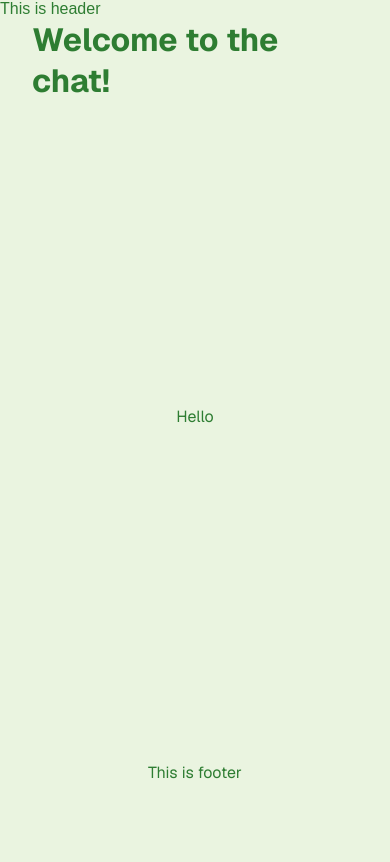
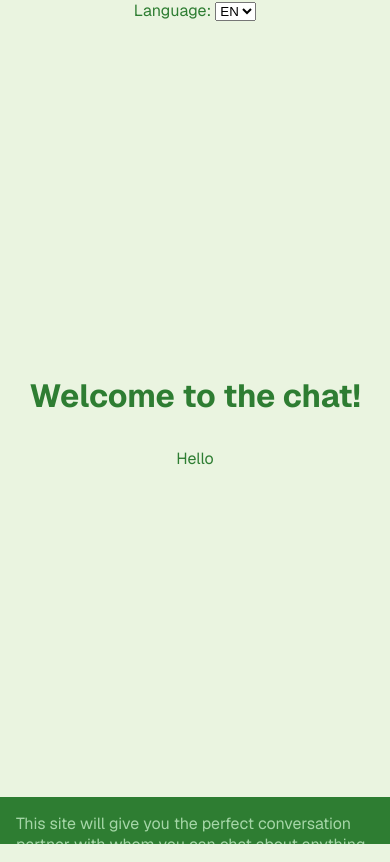
Before and after one commit to nadiiahonchar1/langchain-bot, a Next.js app in the folder frontend/: page /en in a window 390 px wide. Built offline with nearby package versions, Linux system fonts and the light colour scheme.

Commit message:
add language switcher

```diff
--- a/frontend/app/[lang]/dictionaries/de.json
+++ b/frontend/app/[lang]/dictionaries/de.json
@@ -1,4 +1,5 @@
 {
   "welcomeMessage": "Willkommen im Chat!",
-  "sendButton": "Schicken"
+  "sendButton": "Schicken",
+  "footerMessage": "Diese Seite bietet Ihnen den perfekten Gesprächspartner, mit dem Sie über alles chatten können"
 }
--- a/frontend/app/[lang]/dictionaries/en.json
+++ b/frontend/app/[lang]/dictionaries/en.json
@@ -1,4 +1,5 @@
 {
   "welcomeMessage": "Welcome to the chat!",
-  "sendButton": "Send"
+  "sendButton": "Send",
+  "footerMessage": "This site will give you the perfect conversation partner with whom you can chat about anything"
 }
--- a/frontend/app/[lang]/dictionaries/es.json
+++ b/frontend/app/[lang]/dictionaries/es.json
@@ -1,4 +1,5 @@
 {
   "welcomeMessage": "¡Bienvenidos al chat!",
-  "sendButton": "Enviar"
+  "sendButton": "Enviar",
+  "footerMessage": "Este sitio te brindará el interlocutor perfecto con quien podrás charlar sobre cualquier tema"
 }
--- a/frontend/app/[lang]/dictionaries/fr.json
+++ b/frontend/app/[lang]/dictionaries/fr.json
@@ -1,4 +1,5 @@
 {
   "welcomeMessage": "Bienvenue sur le chat!",
-  "sendButton": "Envoyer"
+  "sendButton": "Envoyer",
+  "footerMessage": "Ce site vous donnera l'interlocuteur idéal avec qui vous pourrez discuter de tout"
 }
--- a/frontend/app/[lang]/dictionaries/uk.json
+++ b/frontend/app/[lang]/dictionaries/uk.json
@@ -1,4 +1,5 @@
 {
   "welcomeMessage": "Вітаємо у чаті!",
-  "sendButton": "Надіслати"
+  "sendButton": "Надіслати",
+  "footerMessage": "Цей сайт подарує вам ідеального співрозмовника, з яким можна потеревенити про будь-що"
 }
--- a/frontend/app/[lang]/layout.tsx
+++ b/frontend/app/[lang]/layout.tsx
@@ -1,6 +1,8 @@
 import type { Metadata } from "next";
 import { Geist, Geist_Mono } from "next/font/google";
 import "../globals.css";
+import { getDictionary } from "./dictionaries";
+import LanguageSwitcher from "../components/LanguageSwitcher";
 
 const geistSans = Geist({
   variable: "--font-geist-sans",
@@ -34,11 +36,17 @@ export default async function RootLayout({
   children: React.ReactNode;
   params: Promise<{ lang: "uk" | "en" | "es" | "fr" | "de" }>;
 }>) {
+  const { lang } = await params;
+  const dict = await getDictionary(lang);
+
   return (
     <html lang={(await params).lang}>
-      <body className={`${geistSans.variable} ${geistMono.variable}`}>
-        <header>This is header</header>
+      <body className={`${geistSans.variable} ${geistMono.variable} page`}>
+        <header>
+          <LanguageSwitcher />
+        </header>
         {children}
+        <footer>{dict.footerMessage}</footer>
       </body>
     </html>
   );
--- a/frontend/app/[lang]/page.tsx
+++ b/frontend/app/[lang]/page.tsx
@@ -1,21 +1,5 @@
 import styles from "./page.module.css";
 import { getDictionary } from "./dictionaries";
-
-// export default async function Home({
-//   params,
-// }: {
-//   params: { lang: "uk" | "en" | "es" | "fr" | "de" };
-// }) {
-//   const dict = await getDictionary(params.lang);
-//   return (
-//     <div className={styles.page}>
-//       {/* <header>This is header</header> */}
-//       <h1>{dict.welcomeMessage}</h1>
-//       <main className={styles.main}>Hello</main>
-//       <footer className={styles.footer}>This is footer</footer>
-//     </div>
-//   );
-// }
 
 export default async function Home({
   params,
@@ -25,11 +9,11 @@ export default async function Home({
   const { lang } = await params;
   const dict = await getDictionary(lang);
   return (
-    <div className={styles.page}>
-      {/* <header>This is header</header> */}
-      <h1>{dict.welcomeMessage}</h1>
-      <main className={styles.main}>Hello</main>
-      <footer className={styles.footer}>This is footer</footer>
+    <div>
+      <main className={styles.main}>
+        <h1>{dict.welcomeMessage}</h1>
+        <p>Hello</p>
+      </main>
     </div>
   );
 }
--- /dev/null
+++ b/frontend/app/components/LanguageSwitcher.tsx
@@ -0,0 +1,39 @@
+"use client";
+
+import { usePathname, useRouter } from "next/navigation";
+import { useTransition } from "react";
+
+const languages = ["uk", "en", "es", "fr", "de"];
+
+export default function LanguageSwitcher() {
+  const pathname = usePathname();
+  const router = useRouter();
+  const [isPending, startTransition] = useTransition();
+
+  const currentLang = pathname.split("/")[1];
+
+  const handleChange = (e: React.ChangeEvent<HTMLSelectElement>) => {
+    const newLang = e.target.value;
+    const segments = pathname.split("/");
+    segments[1] = newLang;
+    const newPath = segments.join("/");
+
+    startTransition(() => {
+      router.push(newPath);
+    });
+  };
+
+  return (
+    <div>
+      <label htmlFor="language">Language: </label>
+      <select id="language" value={currentLang} onChange={handleChange}>
+        {languages.map((lang) => (
+          <option key={lang} value={lang}>
+            {lang.toUpperCase()}
+          </option>
+        ))}
+      </select>
+      {isPending && <span>Loading...</span>}
+    </div>
+  );
+}
--- a/frontend/app/globals.css
+++ b/frontend/app/globals.css
@@ -31,3 +31,49 @@ a {
   color: inherit;
   text-decoration: none;
 }
+
+.page {
+  display: grid;
+  grid-template-rows: 20px 1fr 20px;
+  align-items: center;
+  justify-items: center;
+  min-height: 100svh;
+  gap: 64px;
+  font-family: var(--font-geist-sans);
+}
+
+footer {
+  grid-row-start: 3;
+  display: flex;
+  gap: 24px;
+  background: var(--text);
+  color: var(--border);
+  width: 100%;
+  padding: 1rem;
+  justify-content: center;
+}
+
+footer a {
+  display: flex;
+  align-items: center;
+  gap: 8px;
+}
+
+footer img {
+  flex-shrink: 0;
+}
+
+@media (hover: hover) and (pointer: fine) {
+  .footer a:hover {
+    text-decoration: underline;
+    text-underline-offset: 4px;
+  }
+}
+
+@media (max-width: 600px) {
+  .footer {
+    flex-wrap: wrap;
+    align-items: center;
+    justify-content: center;
+  }
+}
--- a/frontend/app/page.module.css
+++ b/frontend/app/page.module.css
@@ -1,14 +1,3 @@
-.page {
-  display: grid;
-  grid-template-rows: 20px 1fr 20px;
-  align-items: center;
-  justify-items: center;
-  min-height: 100svh;
-  padding: 80px;
-  gap: 64px;
-  font-family: var(--font-geist-sans);
-}
-
 .main {
   display: flex;
   flex-direction: column;
@@ -60,33 +49,6 @@
   font-weight: 500;
 }
 
-a.primary {
-  background: var(--foreground);
-  color: var(--background);
-  gap: 8px;
-}
-
-a.secondary {
-  border-color: var(--gray-alpha-200);
-  min-width: 158px;
-}
-
-.footer {
-  grid-row-start: 3;
-  display: flex;
-  gap: 24px;
-}
-
-.footer a {
-  display: flex;
-  align-items: center;
-  gap: 8px;
-}
-
-.footer img {
-  flex-shrink: 0;
-}
-
 /* Enable hover only on non-touch devices */
 @media (hover: hover) and (pointer: fine) {
   a.primary:hover {
@@ -98,19 +60,9 @@ a.secondary {
     background: var(--button-secondary-hover);
     border-color: transparent;
   }
-
-  .footer a:hover {
-    text-decoration: underline;
-    text-underline-offset: 4px;
-  }
 }
 
 @media (max-width: 600px) {
-  .page {
-    padding: 32px;
-    padding-bottom: 80px;
-  }
-
   .main {
     align-items: center;
   }
@@ -133,15 +85,9 @@ a.secondary {
     min-width: auto;
   }
 
-  .footer {
+  /* .footer {
     flex-wrap: wrap;
     align-items: center;
     justify-content: center;
-  }
+  } */
 }
-
-@media (prefers-color-scheme: dark) {
-  .logo {
-    filter: invert();
-  }
-}
```
